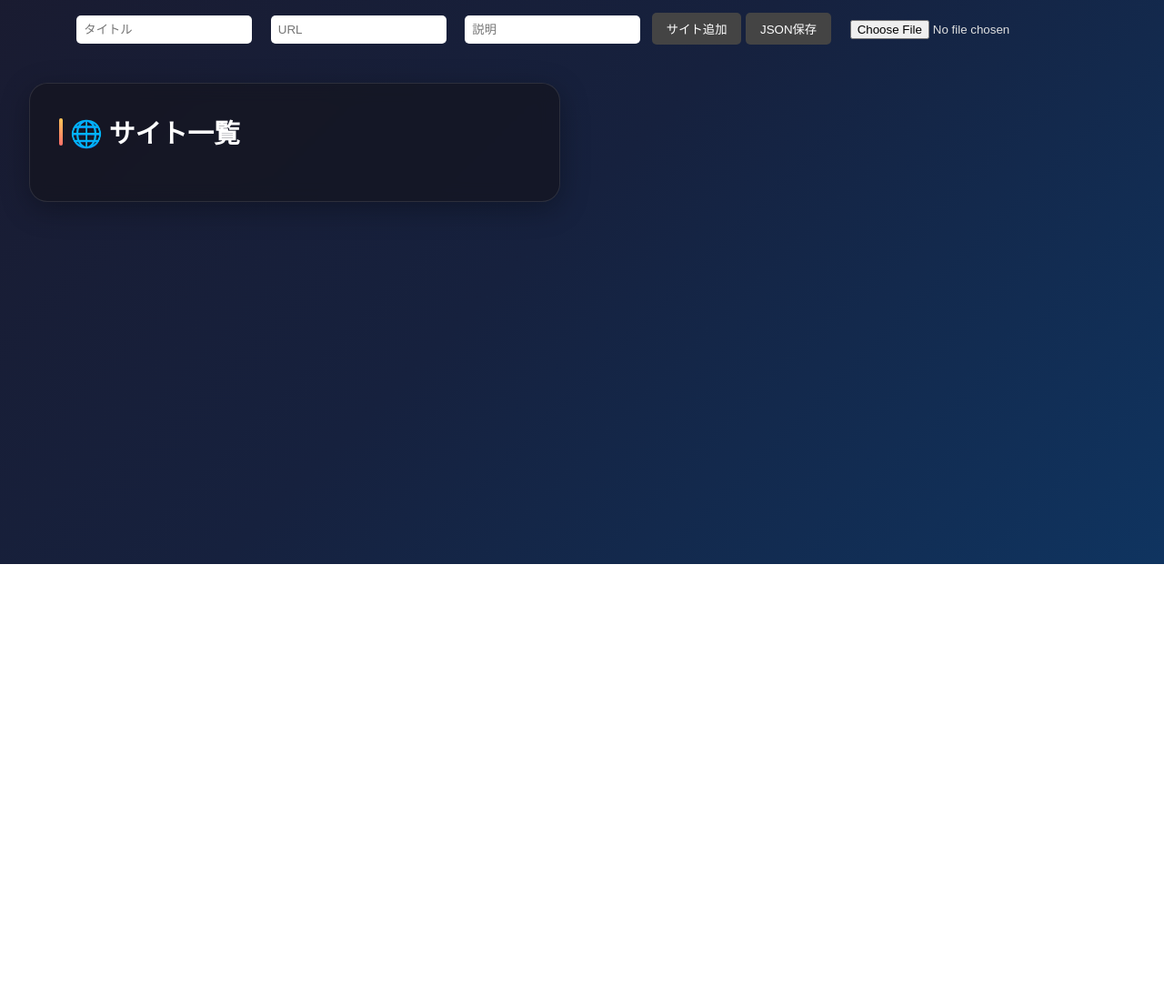
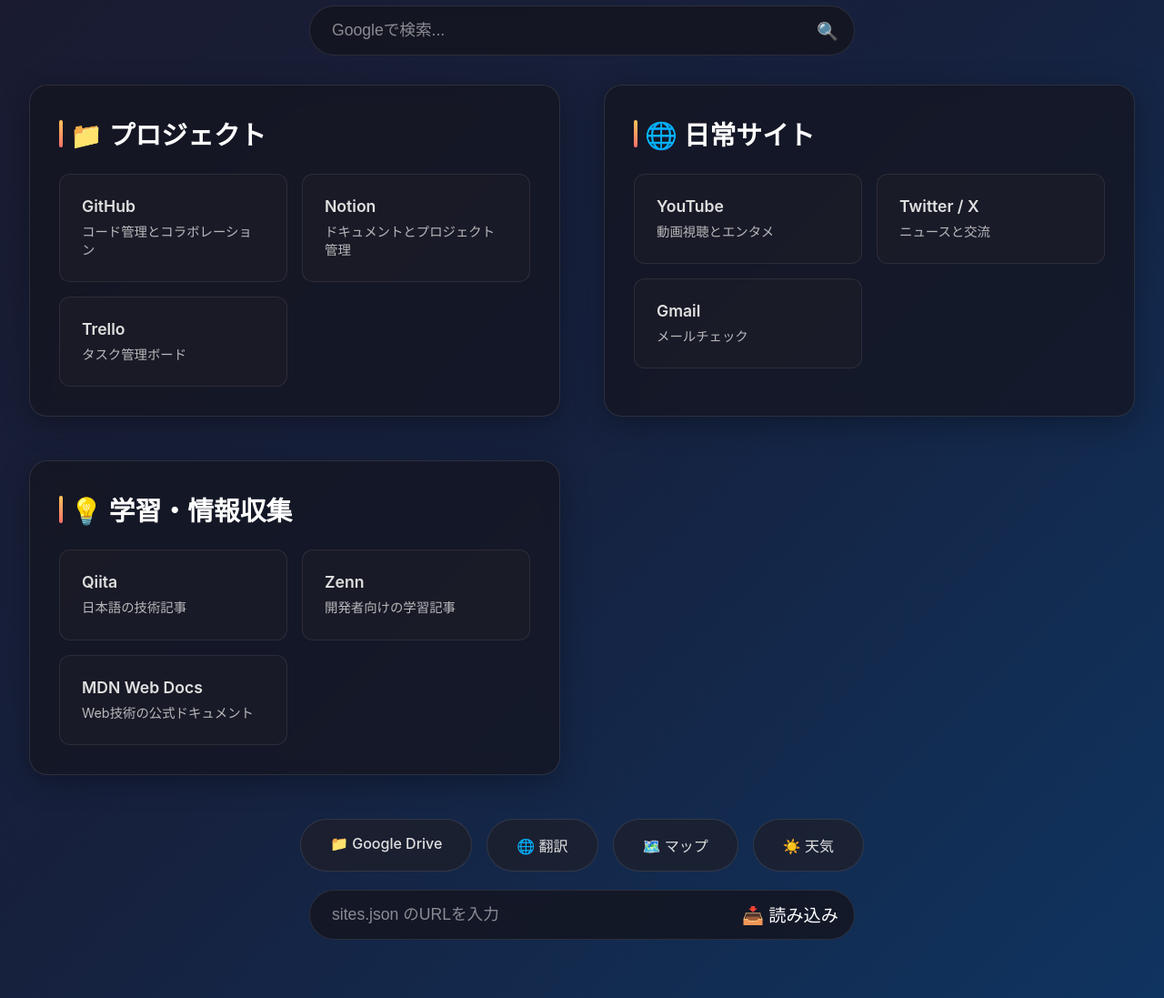
Before and after one commit to rosiro/myportal, a plain HTML site: page index.html in a window 1280 px wide. Shown: the part 180-1277 px from the top of the page at 91% size. Before the commit the page ends 800 px from the top, so only its background shows below. Drawn offline with Linux system fonts and the light colour scheme.

Commit message:
fix Style. fix sites.json

```diff
--- a/index.html
+++ b/index.html
@@ -1,26 +1,54 @@
 <!DOCTYPE html>
 <html lang="ja">
+
 <head>
     <meta charset="UTF-8">
     <meta name="viewport" content="width=device-width, initial-scale=1.0">
-    <title>スタートダッシュボード（編集可能）</title>
+    <title>スタートダッシュボード</title>
     <style>
-        /* --- 既存デザインそのまま --- */
         * {
-            margin: 0; padding: 0; box-sizing: border-box;
+            margin: 0;
+            padding: 0;
+            box-sizing: border-box;
         }
+
         body {
             font-family: -apple-system, BlinkMacSystemFont, 'Segoe UI', Roboto, 'Helvetica Neue', Arial, sans-serif;
-            background: linear-gradient(135deg, #1a1a2e, #16213e, #0f3460);
+            background: linear-gradient(135deg, #1a1a2e 0%, #16213e 50%, #0f3460 100%);
             min-height: 100vh;
             color: #e0e0e0;
             padding: 2rem;
         }
-        .container { max-width: 1400px; margin: 0 auto; }
-        .header { text-align: center; margin-bottom: 3rem; }
-        .header h1 { font-size: 3rem; font-weight: 300; margin-bottom: 0.5rem; text-shadow: 0 2px 4px rgba(0,0,0,0.3); }
-        .header .date-time { font-size: 1.2rem; opacity: 0.9; }
-        .dashboard { display: grid; grid-template-columns: 1fr 1fr; gap: 3rem; margin-bottom: 3rem; }
+
+        .container {
+            max-width: 1400px;
+            margin: 0 auto;
+        }
+
+        .header {
+            text-align: center;
+            margin-bottom: 3rem;
+        }
+
+        .header h1 {
+            font-size: 3rem;
+            font-weight: 300;
+            margin-bottom: 0.5rem;
+            text-shadow: 0 2px 4px rgba(0, 0, 0, 0.3);
+        }
+
+        .header .date-time {
+            font-size: 1.2rem;
+            opacity: 0.9;
+        }
+
+        .dashboard {
+            display: grid;
+            grid-template-columns: 1fr 1fr;
+            gap: 3rem;
+            margin-bottom: 3rem;
+        }
+
         .section {
             background: rgba(20, 20, 30, 0.7);
             backdrop-filter: blur(10px);
@@ -29,6 +57,7 @@
             border: 1px solid rgba(255, 255, 255, 0.1);
             box-shadow: 0 8px 32px rgba(0, 0, 0, 0.3);
         }
+
         .section h2 {
             font-size: 1.8rem;
             margin-bottom: 1.5rem;
@@ -37,16 +66,21 @@
             align-items: center;
             gap: 0.5rem;
         }
+
         .section h2::before {
-            content: ''; width: 4px; height: 30px;
+            content: '';
+            width: 4px;
+            height: 30px;
             background: linear-gradient(45deg, #ff6b6b, #feca57);
             border-radius: 2px;
         }
+
         .links-grid {
             display: grid;
             grid-template-columns: repeat(auto-fit, minmax(250px, 1fr));
             gap: 1rem;
         }
+
         .link-card {
             background: rgba(30, 30, 40, 0.6);
             border-radius: 12px;
@@ -58,23 +92,133 @@
             position: relative;
             overflow: hidden;
         }
+
+        .link-card::before {
+            content: '';
+            position: absolute;
+            top: 0;
+            left: -100%;
+            width: 100%;
+            height: 100%;
+            background: linear-gradient(90deg, transparent, rgba(255, 255, 255, 0.1), transparent);
+            transition: left 0.5s;
+        }
+
+        .link-card:hover::before {
+            left: 100%;
+        }
+
         .link-card:hover {
             transform: translateY(-5px);
             box-shadow: 0 15px 40px rgba(0, 0, 0, 0.4);
             background: rgba(40, 40, 50, 0.8);
         }
-        .link-title { font-size: 1.1rem; font-weight: 600; margin-bottom: 0.5rem; }
-        .link-description { font-size: 0.9rem; opacity: 0.8; line-height: 1.4; }
-        .editor { margin-bottom: 2rem; text-align: center; }
-        .editor input, .editor textarea {
-            margin: 0.5rem; padding: 0.5rem; border-radius: 5px; border: none;
+
+        .link-title {
+            font-size: 1.1rem;
+            font-weight: 600;
+            margin-bottom: 0.5rem;
+            position: relative;
+            z-index: 1;
         }
-        .editor button {
-            background: #444; color: white; border: none; padding: 0.5rem 1rem;
-            border-radius: 5px; cursor: pointer;
+
+        .link-description {
+            font-size: 0.9rem;
+            opacity: 0.8;
+            line-height: 1.4;
+            position: relative;
+            z-index: 1;
+        }
+
+        .quick-actions {
+            display: flex;
+            justify-content: center;
+            gap: 1rem;
+            flex-wrap: wrap;
+        }
+
+        .quick-action {
+            background: rgba(30, 30, 40, 0.7);
+            border: none;
+            color: #e0e0e0;
+            padding: 1rem 2rem;
+            border-radius: 50px;
+            text-decoration: none;
+            font-size: 1rem;
+            font-weight: 500;
+            transition: all 0.3s ease;
+            cursor: pointer;
+            border: 1px solid rgba(255, 255, 255, 0.1);
+        }
+
+        .quick-action:hover {
+            background: rgba(40, 40, 50, 0.9);
+            transform: scale(1.05);
+        }
+
+        .search-bar {
+            display: flex;
+            justify-content: center;
+            margin-bottom: 2rem;
+        }
+
+        .search-container {
+            position: relative;
+            width: 100%;
+            max-width: 600px;
+        }
+
+        .search-input {
+            width: 100%;
+            padding: 1rem 3rem 1rem 1.5rem;
+            border: none;
+            border-radius: 50px;
+            background: rgba(20, 20, 30, 0.8);
+            color: #e0e0e0;
+            font-size: 1.1rem;
+            backdrop-filter: blur(10px);
+            border: 1px solid rgba(255, 255, 255, 0.1);
+        }
+
+        .search-input::placeholder {
+            color: rgba(255, 255, 255, 0.5);
+        }
+
+        .search-input:focus {
+            outline: none;
+            background: rgba(30, 30, 40, 0.9);
+        }
+
+        .search-btn {
+            position: absolute;
+            right: 10px;
+            top: 50%;
+            transform: translateY(-50%);
+            background: none;
+            border: none;
+            color: white;
+            font-size: 1.2rem;
+            cursor: pointer;
+            padding: 0.5rem;
+        }
+
+        @media (max-width: 768px) {
+            .dashboard {
+                grid-template-columns: 1fr;
+                gap: 2rem;
+            }
+
+            .header h1 {
+                font-size: 2rem;
+            }
+
+            .links-grid {
+                grid-template-columns: 1fr;
+            }
         }
     </style>
 </head>
+
 <body>
     <div class="container">
         <div class="header">
@@ -82,93 +226,107 @@
             <div class="date-time" id="dateTime"></div>
         </div>
 
-        <div class="editor">
-            <input type="text" id="siteTitle" placeholder="タイトル">
-            <input type="text" id="siteURL" placeholder="URL">
-            <input type="text" id="siteDesc" placeholder="説明">
-            <button onclick="addSite()">サイト追加</button>
-            <button onclick="exportSites()">JSON保存</button>
-            <input type="file" onchange="importSites(event)">
+        <div class="search-bar">
+            <div class="search-container">
+                <input type="text" class="search-input" placeholder="Googleで検索..." id="searchInput">
+                <button class="search-btn" onclick="performSearch()">🔍</button>
+            </div>
         </div>
 
-        <div class="dashboard">
-            <div class="section">
-                <h2>🌐 サイト一覧</h2>
-                <div class="links-grid" id="siteList"></div>
-            </div>
+        <div id="dashboardContainer" class="dashboard"></div>
+
+        <div class="quick-actions">
+            <a href="#" class="quick-action" onclick="openCustomLink('https://drive.google.com')">📁 Google Drive</a>
+            <a href="#" class="quick-action" onclick="openCustomLink('https://translate.google.com')">🌐 翻訳</a>
+            <a href="#" class="quick-action" onclick="openCustomLink('https://maps.google.com')">🗺️ マップ</a>
+            <a href="#" class="quick-action" onclick="openCustomLink('https://weather.yahoo.co.jp')">☀️ 天気</a>
+        </div>
+    </div>
+
+    <br>
+
+    <div class="search-bar">
+        <div class="search-container">
+            <input type="text" class="search-input" placeholder="sites.json のURLを入力" id="jsonUrlInput">
+            <button class="search-btn" onclick="fetchSiteGroups()">📥 読み込み</button>
         </div>
     </div>
 
     <script>
-        let sites = JSON.parse(localStorage.getItem('sites') || '[]');
+        let siteJsonUrl = 'sites.json'; // デフォルトURL
+
+        async function fetchSiteGroups() {
+            const inputUrl = document.getElementById('jsonUrlInput')?.value.trim();
+            if (inputUrl) siteJsonUrl = inputUrl;
+            try {
+                const res = await fetch(siteJsonUrl);
+                if (!res.ok) throw new Error(res.statusText);
+                const data = await res.json();
+                renderGroups(data);
+            } catch (e) {
+                console.error('サイトリストの読み込みに失敗しました', e);
+                alert('サイトリストの読み込みに失敗しました: ' + e.message);
+            }
+        }
+
+        function createLinkCard(site) {
+            return `
+        <a href="#" class="link-card" onclick="openCustomLink('${site.url}')">
+          <div class="link-title">${site.title}</div>
+          <div class="link-description">${site.description}</div>
+        </a>`;
+        }
+
+        function renderGroups(data) {
+            const dashboard = document.getElementById('dashboardContainer');
+            dashboard.innerHTML = '';
+            Object.keys(data).forEach(groupName => {
+                const section = document.createElement('div');
+                section.className = 'section';
+
+                const header = document.createElement('h2');
+                header.textContent = groupName;
+                section.appendChild(header);
+
+                const grid = document.createElement('div');
+                grid.className = 'links-grid';
+                data[groupName].forEach(site => grid.innerHTML += createLinkCard(site));
+
+                section.appendChild(grid);
+                dashboard.appendChild(section);
+            });
+        }
 
         function updateDateTime() {
             const now = new Date();
-            document.getElementById('dateTime').textContent = now.toLocaleString('ja-JP', {
-                year: 'numeric', month: 'long', day: 'numeric', weekday: 'long', hour: '2-digit', minute: '2-digit', second: '2-digit'
-            });
-        }
-        setInterval(updateDateTime, 1000);
-        updateDateTime();
-
-        function renderSites() {
-            const container = document.getElementById('siteList');
-            container.innerHTML = '';
-            sites.forEach((site, i) => {
-                const card = document.createElement('div');
-                card.className = 'link-card';
-                card.innerHTML = `
-                    <div class="link-title">${site.title}</div>
-                    <div class="link-description">${site.description}</div>
-                    <a href="${site.url}" target="_blank">🔗 開く</a>
-                    <br><button onclick="removeSite(${i})">🗑️削除</button>
-                `;
-                container.appendChild(card);
-            });
+            const options = {
+                year: 'numeric', month: 'long', day: 'numeric', weekday: 'long',
+                hour: '2-digit', minute: '2-digit', second: '2-digit'
+            };
+            document.getElementById('dateTime').textContent = now.toLocaleDateString('ja-JP', options);
         }
 
-        function addSite() {
-            const title = document.getElementById('siteTitle').value;
-            const url = document.getElementById('siteURL').value;
-            const description = document.getElementById('siteDesc').value;
-            if (!title || !url) return alert('タイトルとURLは必須です');
-            sites.push({ title, url, description });
-            localStorage.setItem('sites', JSON.stringify(sites));
-            renderSites();
+        function performSearch() {
+            const query = document.getElementById('searchInput').value;
+            if (query.trim()) {
+                window.open(`https://www.google.com/search?q=${encodeURIComponent(query)}`, '_blank');
+            }
         }
 
-        function removeSite(index) {
-            sites.splice(index, 1);
-            localStorage.setItem('sites', JSON.stringify(sites));
-            renderSites();
+        function openCustomLink(url) {
+            window.open(url, '_blank');
         }
 
-        function exportSites() {
-            const blob = new Blob([JSON.stringify(sites, null, 2)], { type: 'application/json' });
-            const url = URL.createObjectURL(blob);
-            const a = document.createElement('a');
-            a.href = url;
-            a.download = 'sites.json';
-            a.click();
-            URL.revokeObjectURL(url);
-        }
+        document.getElementById('searchInput').addEventListener('keypress', function (e) {
+            if (e.key === 'Enter') performSearch();
+        });
 
-        function importSites(event) {
-            const file = event.target.files[0];
-            const reader = new FileReader();
-            reader.onload = e => {
-                try {
-                    sites = JSON.parse(e.target.result);
-                    localStorage.setItem('sites', JSON.stringify(sites));
-                    renderSites();
-                } catch (err) {
-                    alert('JSON読み込みエラー');
-                }
-            };
-            reader.readAsText(file);
-        }
-
-        renderSites();
+        document.addEventListener('DOMContentLoaded', function () {
+            fetchSiteGroups();
+            updateDateTime();
+            setInterval(updateDateTime, 1000);
+        });
     </script>
 </body>
+
 </html>
--- /dev/null
+++ b/sites.json
@@ -0,0 +1,53 @@
+{
+  "📁 プロジェクト": [
+    {
+      "title": "GitHub",
+      "url": "https://github.com",
+      "description": "コード管理とコラボレーション"
+    },
+    {
+      "title": "Notion",
+      "url": "https://www.notion.so/",
+      "description": "ドキュメントとプロジェクト管理"
+    },
+    {
+      "title": "Trello",
+      "url": "https://trello.com/",
+      "description": "タスク管理ボード"
+    }
+  ],
+  "🌐 日常サイト": [
+    {
+      "title": "YouTube",
+      "url": "https://youtube.com",
+      "description": "動画視聴とエンタメ"
+    },
+    {
+      "title": "Twitter / X",
+      "url": "https://twitter.com",
+      "description": "ニュースと交流"
+    },
+    {
+      "title": "Gmail",
+      "url": "https://mail.google.com",
+      "description": "メールチェック"
+    }
+  ],
+  "💡 学習・情報収集": [
+    {
+      "title": "Qiita",
+      "url": "https://qiita.com/",
+      "description": "日本語の技術記事"
+    },
+    {
+      "title": "Zenn",
+      "url": "https://zenn.dev/",
+      "description": "開発者向けの学習記事"
+    },
+    {
+      "title": "MDN Web Docs",
+      "url": "https://developer.mozilla.org/ja/",
+      "description": "Web技術の公式ドキュメント"
+    }
+  ]
+}
```
Also changed, not shown: 1 other file.
